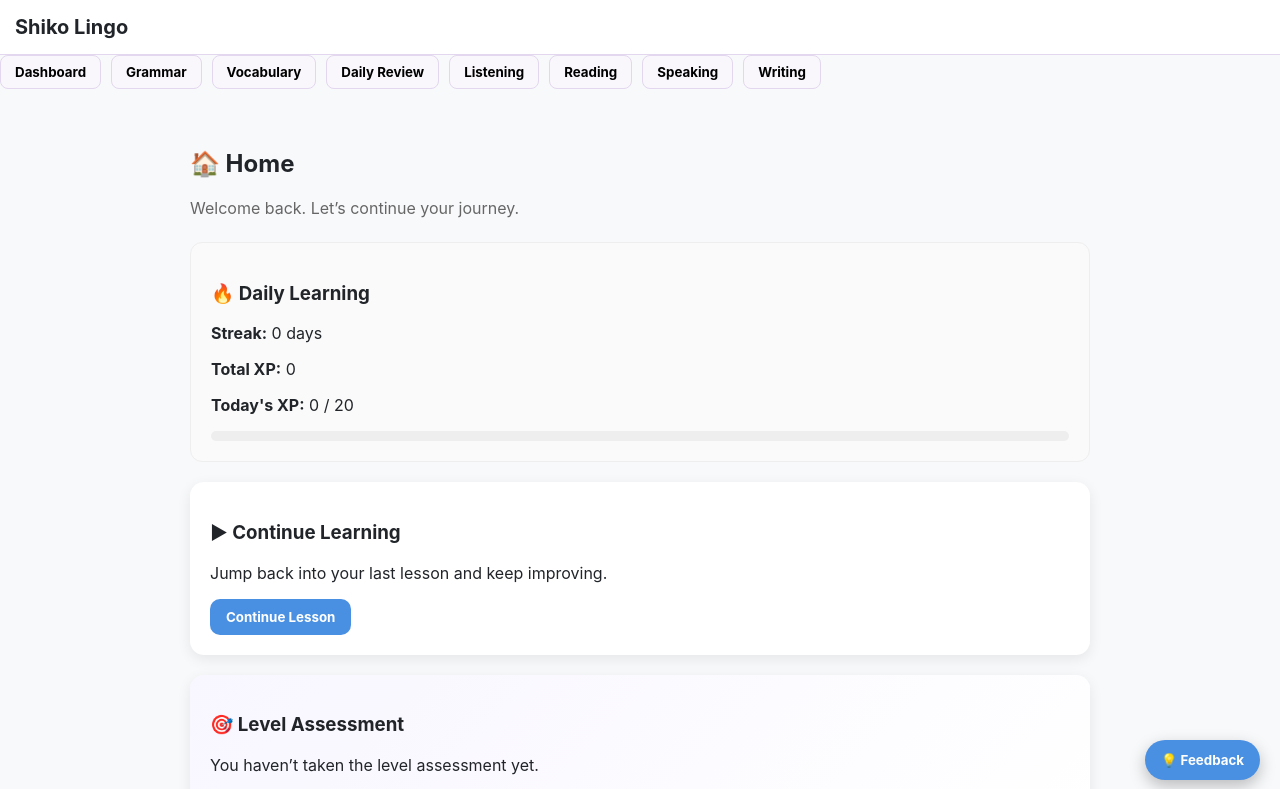
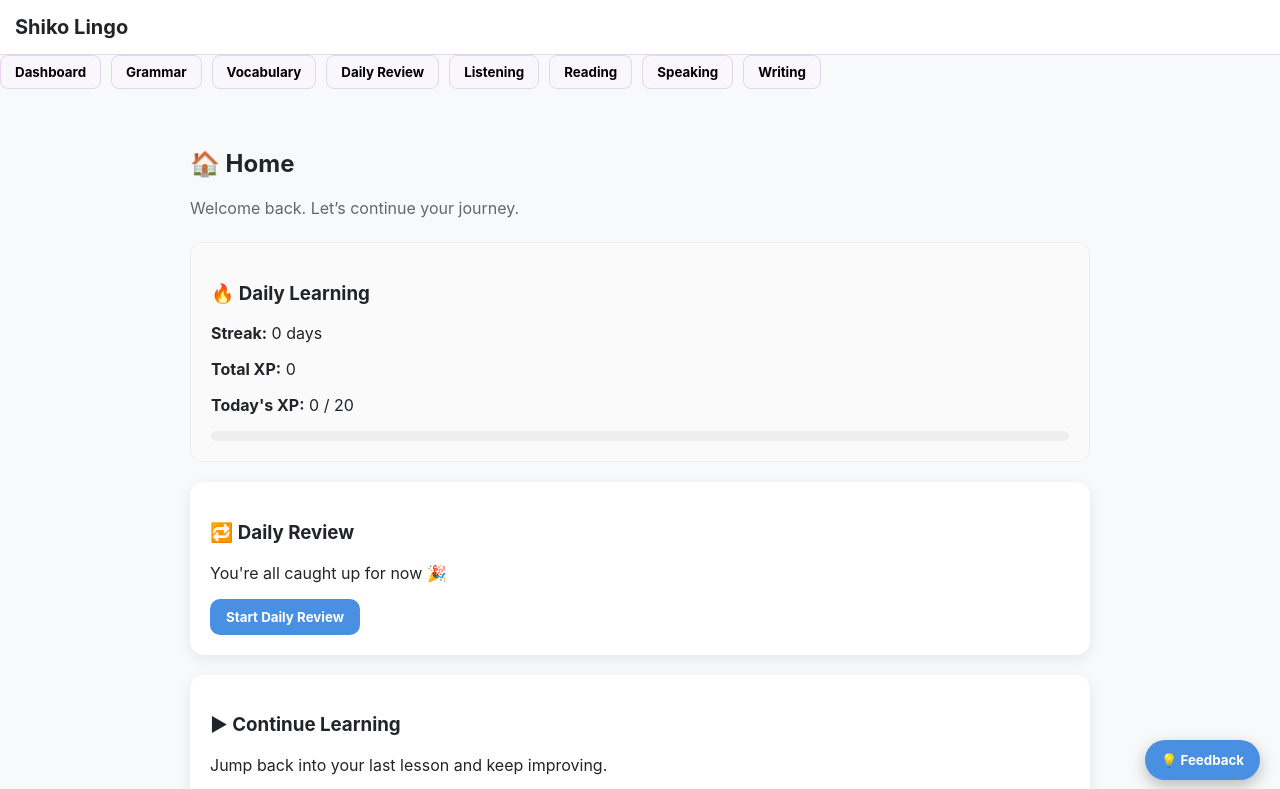
Before and after one commit to egyptianpharoah771-commits/shiko-lingo, a React (Create React App) app: page /dashboard in a window 1280 px wide. Shown: the top 789 px of the page. Built offline with nearby package versions, Linux system fonts and the light colour scheme; no server answers; the database is empty.

Commit message:
dashboard: unify daily review card and fix review count

```diff
--- a/src/pages/Dashboard.js
+++ b/src/pages/Dashboard.js
@@ -139,13 +139,15 @@ function Dashboard() {
 
       <DailyLearning />
 
-      {reviewCount > 0 && (
+      {/* Daily Review */}
       <div style={card}>
 
         <h3>🔁 Daily Review</h3>
 
         <p>
-            You have <strong>{reviewCount}</strong> reviews waiting today.
+          {reviewCount > 0
+            ? <>You have <strong>{reviewCount}</strong> reviews waiting today.</>
+            : "You're all caught up for now 🎉"}
         </p>
 
         <Link to="/review">
@@ -155,8 +157,8 @@ function Dashboard() {
         </Link>
 
       </div>
-      )}
 
+      {/* Continue Learning */}
       <div style={card}>
         <h3>▶ Continue Learning</h3>
 
@@ -171,6 +173,7 @@ function Dashboard() {
         </Link>
       </div>
 
+      {/* Assessment */}
       <div style={cardHero}>
         <h3>🎯 Level Assessment</h3>
 
@@ -215,6 +218,7 @@ function Dashboard() {
         )}
       </div>
 
+      {/* Skills */}
       <div style={card}>
 
         <h3>📚 Your Skills</h3>
@@ -250,6 +254,7 @@ function Dashboard() {
 
       </div>
 
+      {/* Recommendation */}
       <div style={card}>
         <h3>➡️ What’s next?</h3>
 
```
Lines whose indentation alone changed are shown as unchanged.
